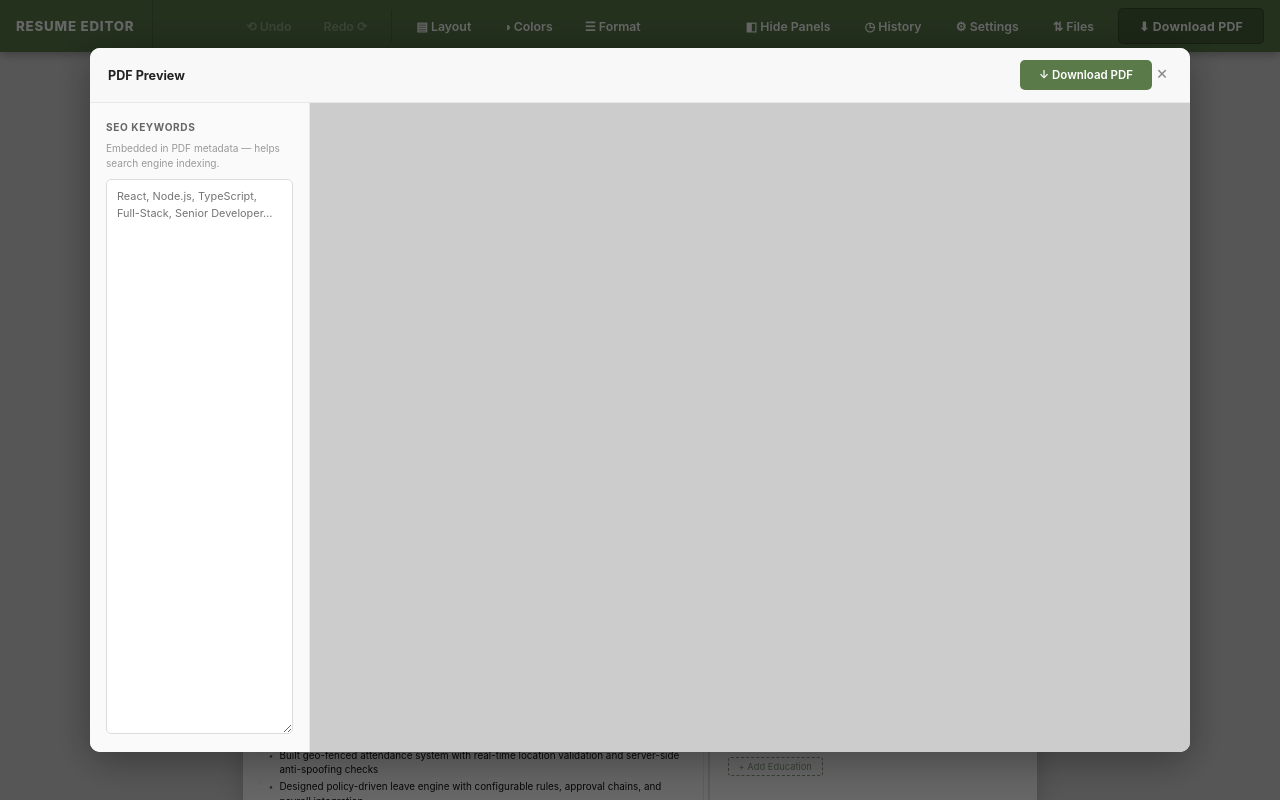
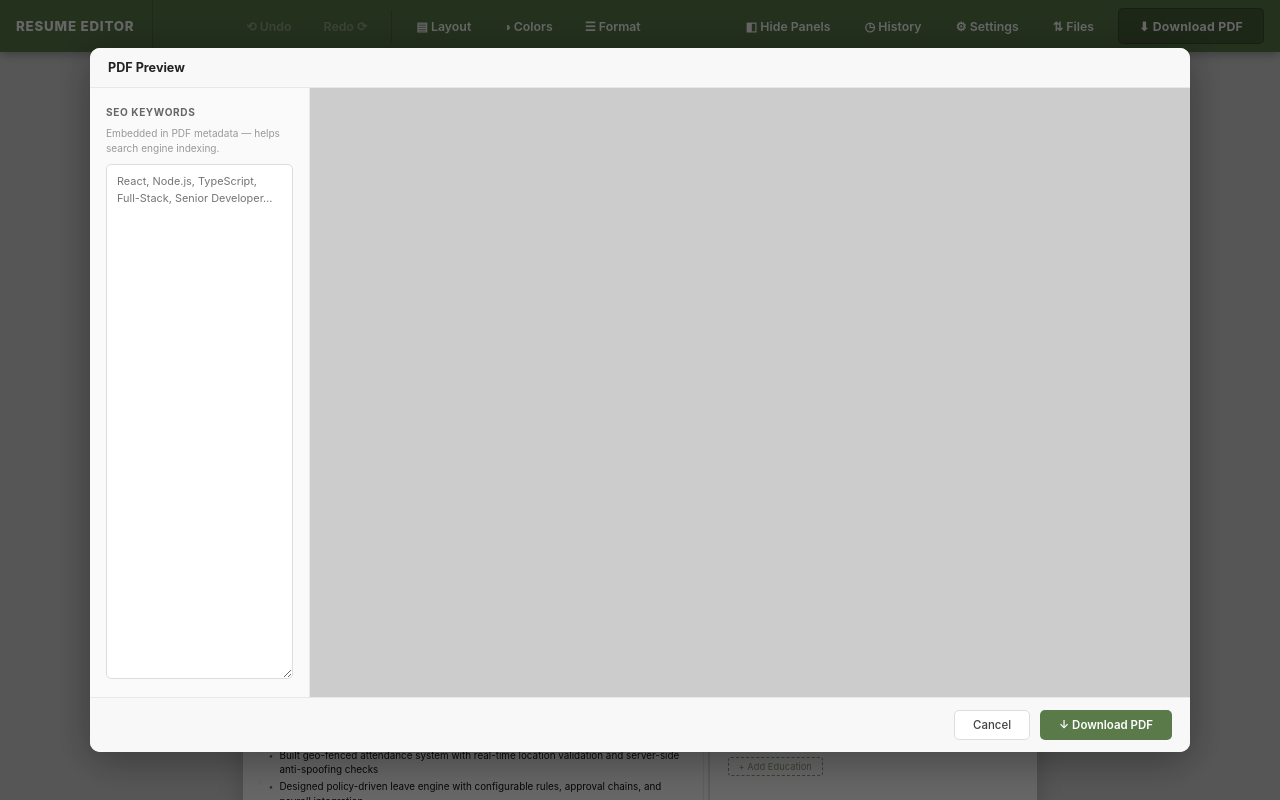
Before and after one commit to ankitsub96/resume-editor, a React (Vite) app: page / in a window 1280 px wide. Both pictures are taken after a click on the button "⬇ Download PDF". Built offline with nearby package versions, Linux system fonts and the light colour scheme.

Commit message:
Move Download PDF and Cancel buttons to modal footer

```diff
--- a/src/components/PDFPreviewModal.jsx
+++ b/src/components/PDFPreviewModal.jsx
@@ -13,7 +13,6 @@ export default function PDFPreviewModal({ onClose }) {
   const { format } = state;
   const [blobUrl, setBlobUrl] = useState(null);
   const [loading, setLoading] = useState(true);
-  const [downloading, setDownloading] = useState(false);
   const urlRef = useRef(null);
 
   const bg = resolveBackground(
@@ -73,17 +72,6 @@ export default function PDFPreviewModal({ onClose }) {
       <div className="pdf-modal">
         <div className="pdf-modal-header">
           <span className="pdf-modal-title">PDF Preview</span>
-          <div className="pdf-modal-header-actions">
-            <button
-              className="pdf-footer-btn pdf-footer-btn--primary"
-              onClick={handleDownload}
-            >
-              ↓ Download PDF
-            </button>
-            <button className="pdf-modal-close" onClick={onClose}>
-              ×
-            </button>
-          </div>
         </div>
 
         <div className="pdf-modal-body">
@@ -117,23 +105,15 @@ export default function PDFPreviewModal({ onClose }) {
           </div>
         </div>
 
-        {/* <div className="pdf-modal-footer">
+        <div className="pdf-modal-footer">
           <button className="pdf-footer-btn" onClick={onClose}>Cancel</button>
-          <button
-            className="pdf-footer-btn pdf-footer-btn--print"
-            onClick={() => window.print()}
-            title="Prints the actual resume DOM — produces a text-layer PDF readable by ATS"
-          >
-            Print / ATS PDF
-          </button>
           <button
             className="pdf-footer-btn pdf-footer-btn--primary"
             onClick={handleDownload}
-            disabled={downloading}
           >
-            {downloading ? 'Generating…' : '↓ Download PDF'}
+            ↓ Download PDF
           </button>
-        </div> */}
+        </div>
       </div>
     </div>
   );
```
